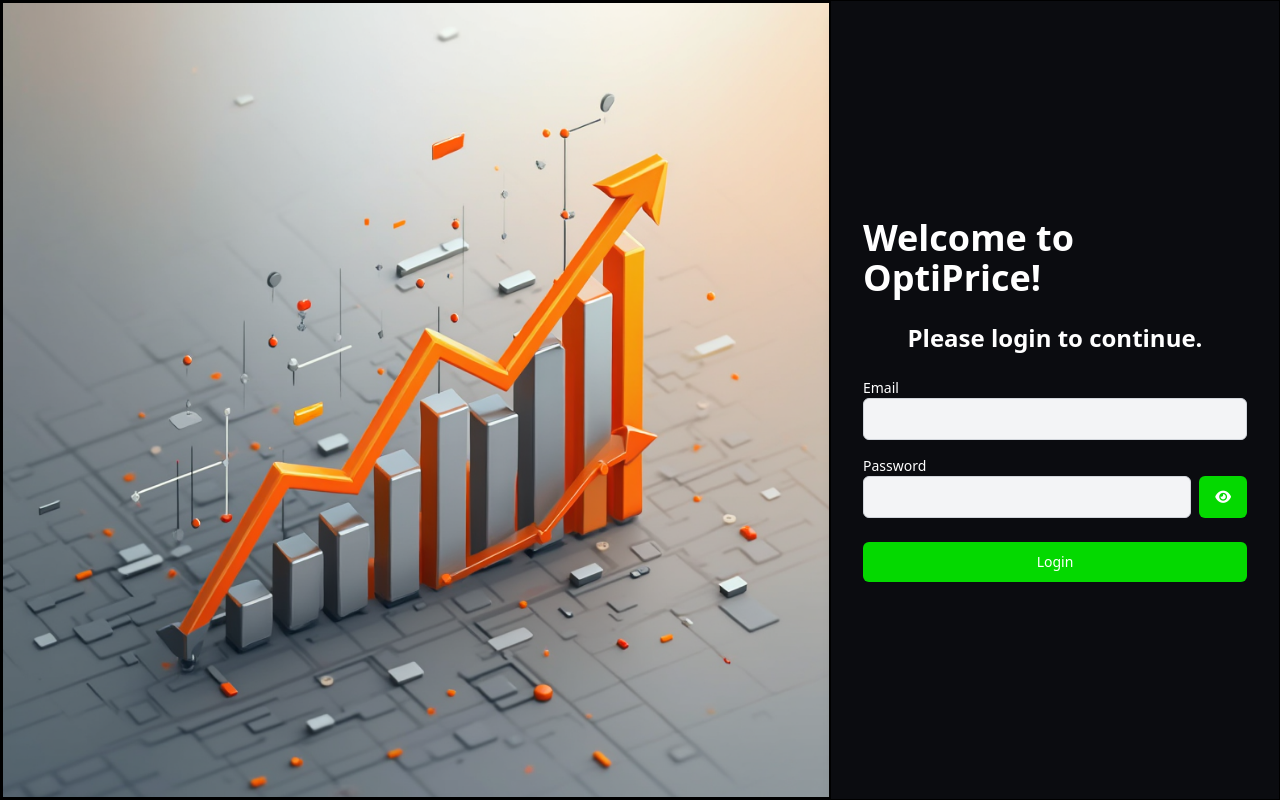
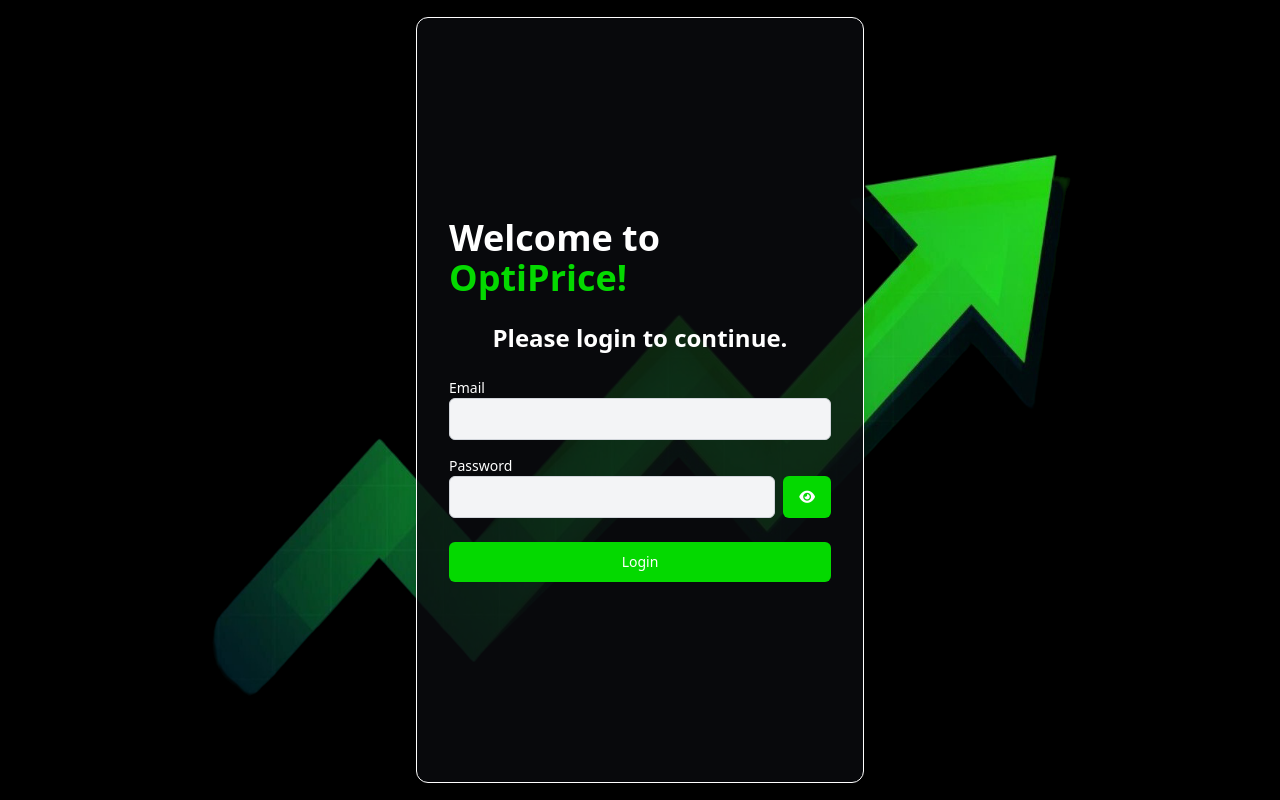
Before and after one commit to Shirshak52/PriceOptimizationSystemCW, a Flask app: page /auth/login in a window 1280 px wide. Run offline with Flask 3, Linux system fonts and the light colour scheme; style sheets or scripts are compiled from the project's sources; parts of the project's set-up code (start-up, migrations or seed data) failed here and were passed over; some libraries are stand-ins or nearby versions.

Commit message:
ui change in login

```diff
--- a/app/blueprints/auth/templates/login.html
+++ b/app/blueprints/auth/templates/login.html
@@ -3,10 +3,10 @@
 {% block title %}Login - OptiPrice{% endblock %} {% block content %}
 
 <!-- Page content -->
-<div class="flex flex-col items-center justify-center">
+<div class="flex flex-col items-center justify-center border-white">
     <!-- Page header texts -->
     <p class="text-white dark:text-white text-4xl md:text-4xl font-bold mb-6">
-        Welcome to OptiPrice!
+        Welcome to <span class="text-fyp-tertiary-100">OptiPrice!</span>
     </p>
     <p
         class="text-white dark:text-white text-2xl md:text-2xl font-semibold mb-6"
--- a/app/blueprints/auth/templates/loginform_macro.html
+++ b/app/blueprints/auth/templates/loginform_macro.html
@@ -49,7 +49,7 @@
             </label>
             <div class="border-white w-full flex">
                 <!-- Input field -->
-                {{ form.password( id="login-pw" ,class="w-full bg-gray-100
+                {{ form.password( id="login-pw" ,class=" w-full bg-gray-100
                 border border-gray-300 text-black text-sm rounded-md
                 focus:ring-fyp-tertiary-100 focus:border-fyp-tertiary-100 block
                 p-2.5 dark:bg-gray-700 dark:border-gray-600 dark:text-white
@@ -72,7 +72,7 @@
                     class="px-4 ml-2 border-white text-white text-sm font-bold bg-fyp-tertiary-100 rounded-md hover:bg-fyp-tertiary-200"
                     onclick="toggleVisibility()"
                 >
-                    <i class="fas fa-eye"></i>
+                    <i id="toggle-btn" class="fas fa-eye"></i>
                 </button>
             </div>
         </div>
@@ -90,7 +90,11 @@
 <script>
     function toggleVisibility() {
         const pw = document.getElementById("login-pw");
+        const toggleBtn = document.getElementById("toggle-btn");
+
         pw.type = pw.type === "password" ? "text" : "password";
+        toggleBtn.classList.toggle("fa-eye");
+        toggleBtn.classList.toggle("fa-eye-slash");
     }
 </script>
 {% endmacro %}
--- a/app/blueprints/auth/templates/loginlayout.html
+++ b/app/blueprints/auth/templates/loginlayout.html
@@ -21,23 +21,46 @@
             rel="stylesheet"
             href="https://cdnjs.cloudflare.com/ajax/libs/font-awesome/6.0.0/css/all.min.css"
         />
+
+        <style>
+            body {
+                background-image: url("{{ url_for('auth.static', filename='images/login-page-image-2.png') }}");
+                background-repeat: no-repeat;
+                background-position: center;
+                background-size: 100% 100%;
+                /*max-height: 100vh;*/
+            }
+            #login-form-div {
+                background-color: rgba(
+                    11,
+                    12,
+                    16,
+                    0.8
+                ); /* Custom color with opacity */
+            }
+            #login-form-div:hover {
+                background-color: black;
+                transition: all 0.1s ease-in-out;
+            }
+        </style>
     </head>
 
     <body
-        class="border bg-fyp-primary-100 h-screen flex items-center justify-between"
+        class="border bg-fyp-primary-100 h-screen flex items-center justify-center py-4"
     >
         <!-- Main Content -->
         <!-- Image -->
-        <div class="border w-full h-full flex items-center justify-center">
+        <!-- <div class="border w-full h-full flex items-center justify-center">
             <img
                 src="{{ url_for('static', filename='images/login-page-image.png') }}"
                 alt="Login Page Image"
                 class="border w-full h-full"
             />
-        </div>
+        </div> -->
         <!-- Login Form -->
         <div
-            class="w-full max-w-md h-full flex p-8 bg-fyp-secondary-100 shadow-lg"
+            id="login-form-div"
+            class="w-full border border-white max-w-md h-full flex p-8 rounded-xl shadow-lg"
         >
             {% block content %}{% endblock %}
         </div>
--- a/app/static/src/input.css
+++ b/app/static/src/input.css
@@ -20,7 +20,8 @@
     --color-primary-600: #2563eb;
     --color-primary-700: #1d4ed8;
     --color-primary-800: #1e40af;
-    --color-primary-900: #1e3a8a; */
+    --color-primary-900: #1e3a8a;
+    */
 
     /* --font-sans: 'Inter', 'ui-sans-serif', 'system-ui', '-apple-system', 'system-ui', 'Segoe UI', 'Roboto', 'Helvetica Neue', 'Arial', 'Noto Sans', 'sans-serif', 'Apple Color Emoji', 'Segoe UI Emoji', 'Segoe UI Symbol', 'Noto Color Emoji';
     --font-body: 'Inter', 'ui-sans-serif', 'system-ui', '-apple-system', 'system-ui', 'Segoe UI', 'Roboto', 'Helvetica Neue', 'Arial', 'Noto Sans', 'sans-serif', 'Apple Color Emoji', 'Segoe UI Emoji', 'Segoe UI Symbol', 'Noto Color Emoji';
```
Also changed, not shown: app/blueprints/auth/__init__.py (+7 -1 lines), app/blueprints/auth/static/images/login-page-image-2.png (added), app/blueprints/auth/static/images/login-page-image.jpg (added), app/blueprints/auth/static/images/login-page-image.png (added), app/static/images/login-page-image.png (deleted).
